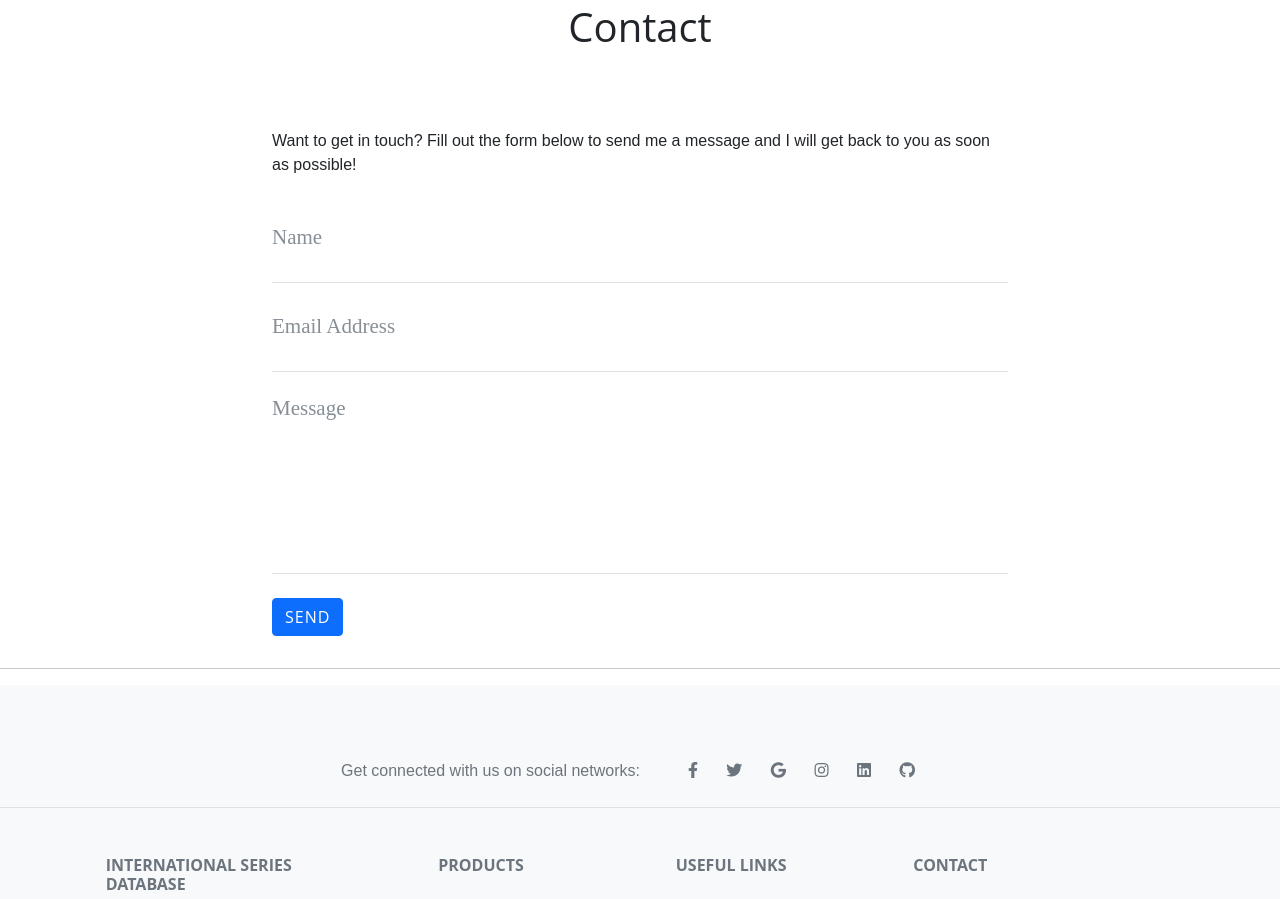
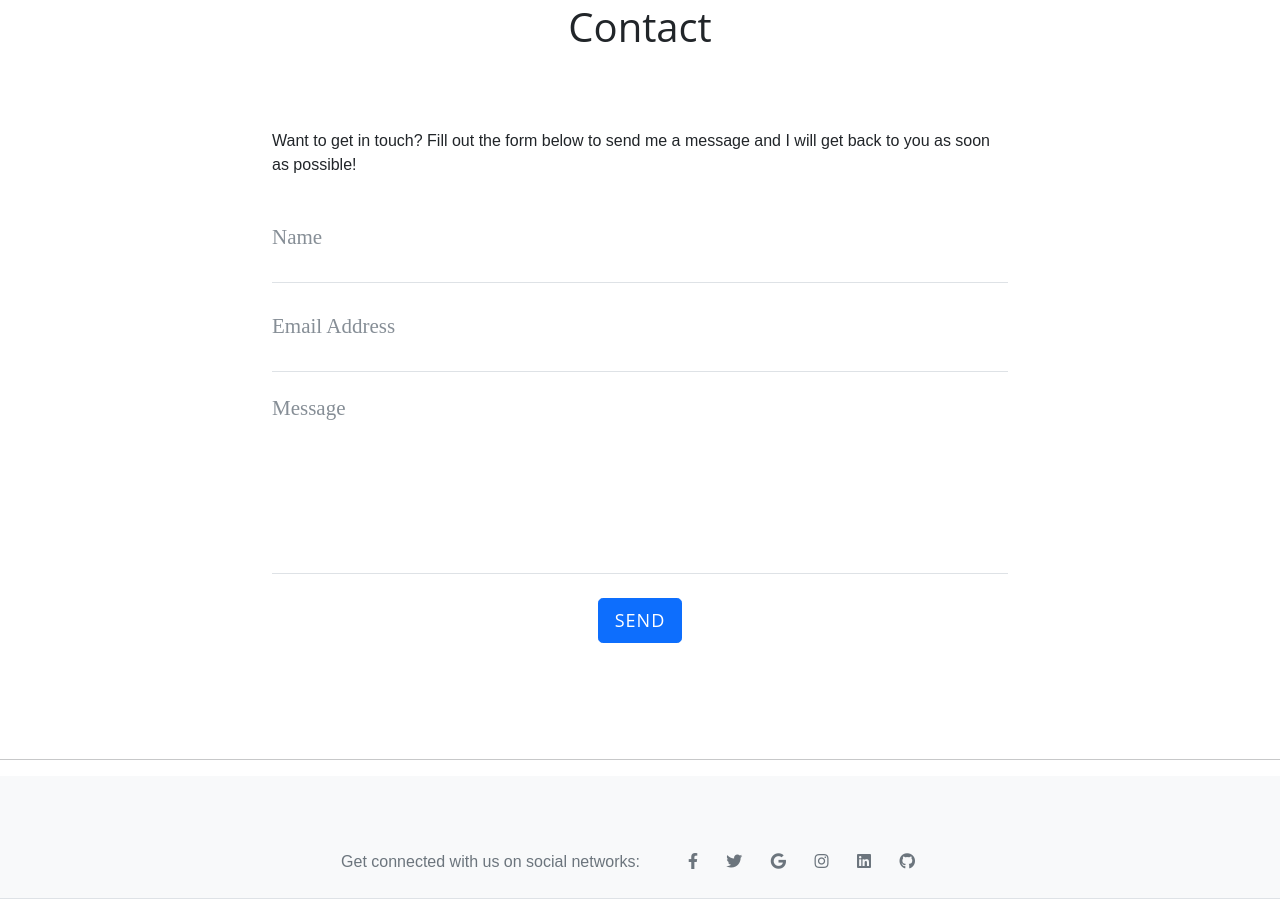
Before and after one commit to SebastianTirsen/MS-3-seriesdb, a Flask app: page /contact in a window 1280 px wide. Shown: the part 675-1574 px from the top of the page. Run offline with Flask 2, Linux system fonts and the light colour scheme; some libraries are stand-ins or nearby versions.

Commit message:
Changed styling on the other buttons, added margin btm.

```diff
--- a/static/css/styles.css
+++ b/static/css/styles.css
@@ -71,7 +71,6 @@
 
     .profile_container {
         margin-top: 50px;
-        margin-bottom: 500px;
         display: flex;
         justify-content: center;
         align-items: center;
@@ -336,8 +335,25 @@ margin: 26px;
     display: flex;
     justify-content: space-around;
     margin: 30px;
+    font-size: 18px;
   }
 
   #sort_btn {
       font-size: 18px;
   }
+
+  #submit_btn {
+      display: flex;
+      margin: 0 auto;
+      font-size: 18px;
+  }
+
+  .mb_100 {
+      margin-bottom: 100px;
+  }
+
+  #contact_btn {
+    display: flex;
+    margin: 0 auto;
+    font-size: 18px;
+  }
--- a/templates/base.html
+++ b/templates/base.html
@@ -75,7 +75,7 @@
 	</header>
 
 	<!-- Main Content -->
-	<div class="container">
+	<div class="container mb_100">
         {% block content %}
         {% endblock %}
 	</div>
--- a/templates/contact.html
+++ b/templates/contact.html
@@ -42,7 +42,7 @@
       <br>
       <div id="success"></div>
       <div class="form-group">
-        <button type="submit" class="btn btn-primary" id="sendMessageButton">Send</button>
+        <button type="submit" id="contact_btn" class="btn btn-lg btn-primary" id="sendMessageButton">Send</button>
       </div>
     </form>
   </div>
--- a/templates/post_delete.html
+++ b/templates/post_delete.html
@@ -177,9 +177,10 @@
         <textarea class="form-control" name="synopsis" id="form6Example7" rows="4"></textarea>
       </div>
 
+    </div>
+
       <!-- Submit button -->
-      <button type="submit" class="btn btn-primary btn-block mb-4">Post show</button>
-    </div>
+      <button type="submit" id="submit_btn" class="btn btn-lg btn-primary mb-4">Post show</button>
   </form>
 </div>
 
```
